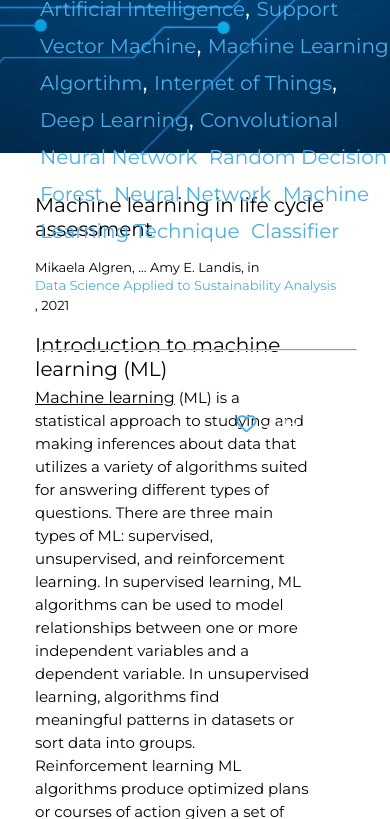
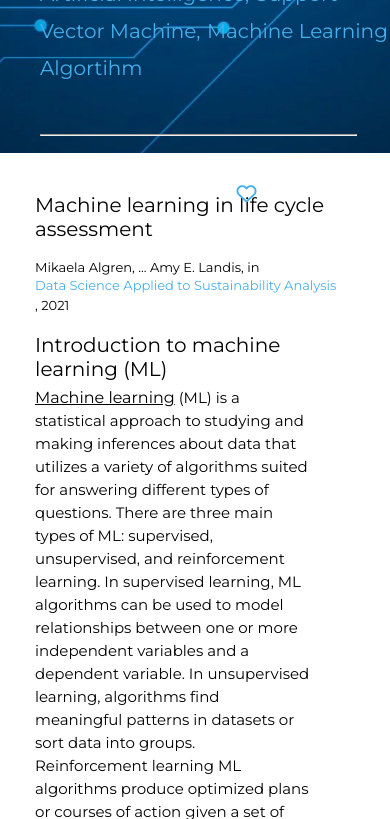
Before and after one commit to johnlampa/Lampa_4-326_PA1, a plain HTML site: page index.html in a window 390 px wide. Shown: the part 693-1512 px from the top of the page. Drawn offline with Linux system fonts and the light colour scheme; a script that the page names is missing.

Commit message:
responsive header

```diff
--- a/header.css
+++ b/header.css
@@ -80,3 +80,17 @@
     cursor: pointer;
     margin-left: auto;
 }
+
+@media only screen and (max-width: 768px) {
+    #tag-list a:nth-child(n+4) {
+        display: none; /* Hide tags starting from the fourth one on smaller screens */
+    }
+}
+
+
+
+@media only screen and (max-width: 558px) {
+    #header .flex {
+        row-gap: 45px;
+    }
+}
--- a/index.html
+++ b/index.html
@@ -102,17 +102,22 @@
                 </div>
                 <div style="display: inline-block">
                     <p class="medium-text" style="font-size: x-large; line-height: 35px;">Related terms:</p>
-                    <p style="font-size: x-large; line-height: 35px;">
-                        <a class="default-link medium-text">Artificial Intelligence</a>,
-                        <a class="default-link medium-text">Support Vector Machine</a>,
-                        <a class="default-link medium-text">Machine Learning Algortihm</a>,
-                        <a class="default-link medium-text">Internet of Things</a>,
-                        <a class="default-link medium-text">Deep Learning</a>,
-                        <a class="default-link medium-text">Convolutional Neural Network</a>,
-                        <a class="default-link medium-text">Random Decision Forest</a>,
-                        <a class="default-link medium-text">Neural Network</a>,
-                        <a class="default-link medium-text">Machine Learning Technique</a>,
-                        <a class="default-link medium-text">Classifier</a>,
+                    <div id="tag-container">
+                        <p id="tag-list" style="font-size: x-large; line-height: 35px;">
+                            <a class="default-link medium-text">Artificial Intelligence,</a>
+                            <a class="default-link medium-text">Support Vector Machine,</a>
+                            <a class="default-link medium-text">Machine Learning Algortihm</a>
+                            <a class="default-link medium-text">, Internet of Things,</a>
+                            <a class="default-link medium-text">Deep Learning,</a>
+                            <a class="default-link medium-text">Convolutional Neural Network,</a>
+                            <a class="default-link medium-text">Random Decision Forest,</a>
+                            <a class="default-link medium-text">Neural Network,</a>
+                            <a class="default-link medium-text">Machine Learning Technique,</a>
+                            <a class="default-link medium-text">Classifier</a>
+                        </p>
+                    </div>
+                    <p >
+
                     </p>
                 </div>
                 <hr />
```
